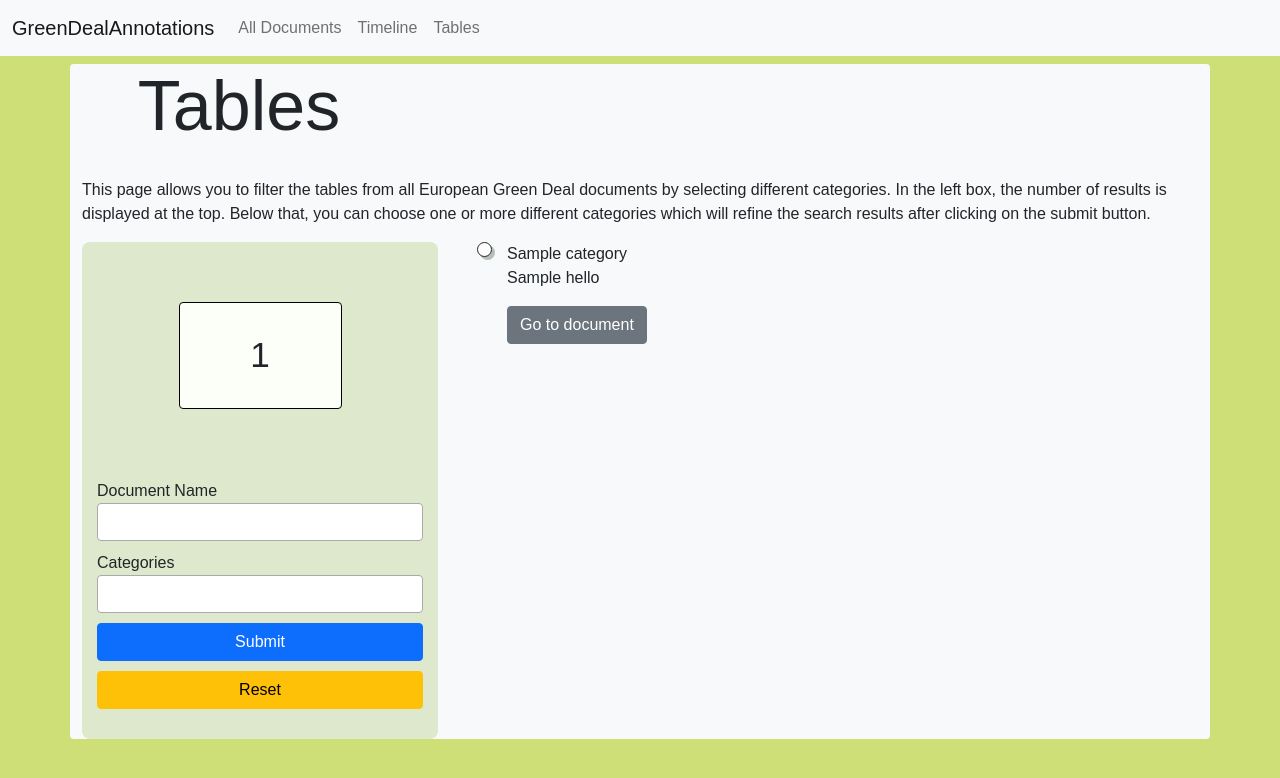
After one commit to DIS18-Green-Deal-Annotations/GreenDealAnnotationsApp, a Django app: template GreenDealAnnotations/templates/apps/table_extraction/tables.html in a window 1280 px wide. The commit adds this page. Shown: the top 778 px of the page. Run offline with Django 4.2, Linux system fonts and the light colour scheme; the template is opened without the code that fills it: most values are stand-ins (such as "Sample title", 1, 10 or a date in 2020); some libraries are stand-ins or nearby versions.

Commit message:
table extraction big push

```diff
--- /dev/null
+++ b/GreenDealAnnotations/static/css/base.css
@@ -0,0 +1,11 @@
+body {
+    background-color: #c2d651c7;
+    font-family: sans-serif !important;
+    overflow-x: hidden;
+}
+/* Old stylessheet from timeline group */
+/* body {
+    background: linear-gradient(45deg, #4e8a53d5, #c2d651c7);
+    font-family: sans-serif !important;
+    overflow-x: hidden;
+} */
--- a/GreenDealAnnotations/static/css/timeline.css
+++ b/GreenDealAnnotations/static/css/timeline.css
@@ -66,12 +66,6 @@ ul#dates li:before {
     font-size: 130%;
 }
 
-body {
-    background: linear-gradient(45deg, #4e8a53d5, #c2d651c7);
-    font-family: sans-serif !important;
-    overflow-x: hidden;
-}
-
 .flex-column > * {
     margin-top: 10px;
 }
--- a/GreenDealAnnotations/templates/apps/doc_linking/browse_documents.html
+++ b/GreenDealAnnotations/templates/apps/doc_linking/browse_documents.html
@@ -19,7 +19,7 @@
 
 {% block main %}
     <main style="height: 90vh">
-        <div class="container border border-dark">
+        <div class="container border border-dark bg-light rounded mt-2">
             <h2>Browse GreenDeal Documents</h2>
             <table class="table">
                 <thead>
--- /dev/null
+++ b/GreenDealAnnotations/templates/apps/table_extraction/tables.html
@@ -0,0 +1,114 @@
+{% extends '../../utils/base.html' %} {% load static %} {% block title %} Green Deal Annotation - Tables {% endblock %} {% block head_inject %}
+<link rel="stylesheet" href="{% static 'css/timeline.css' %}" />
+<script
+    src="https://code.jquery.com/jquery-3.6.0.slim.min.js"
+    integrity="sha256-u7e5khyithlIdTpu22PHhENmPcRdFiHRjhAuHcs05RI="
+    crossorigin="anonymous"
+></script>
+<link href="https://cdn.jsdelivr.net/npm/select2@4.1.0-rc.0/dist/css/select2.min.css" rel="stylesheet" />
+<script src="https://cdn.jsdelivr.net/npm/select2@4.1.0-rc.0/dist/js/select2.min.js"></script>
+{% endblock %} {% block main %}
+<main>
+    <div class="container bg-light rounded mt-2">
+        <div class="row">
+            <div class="col">
+                <h2>Tables</h2>
+                <p>
+                    This page allows you to filter the tables from all European Green Deal documents by selecting different categories. In the left
+                    box, the number of results is displayed at the top. Below that, you can choose one or more different categories which will refine
+                    the search results after clicking on the submit button.
+                </p>
+            </div>
+        </div>
+        <div class="row">
+            <!-----------------------------------FILTER-PANEL------------------------------------------->
+            <div class="col-4">
+                <div id="Filter" class="col-md-4-de fixed-sidebar-de">
+                    <div class="d-flex flex-column">
+                        <div id="number_entries"></div>
+                        <!--  hier werden die Container für die einzelnen Filterparts aufgesetzt
+                        und die select-Optionen mit den möglichen Optionen aus der Datenbank befüllt -->
+                        <label for="doc_name">Document Name</label>
+                        <select class="js-example-basic-multiple" id="doc_name" onchange="get_dropdown_value()" name="doc_name" multiple="multiple">
+                            {% for doc in doc_names_filter %}
+                            <option value="{{ doc }}">{{ doc }}</option>
+                            {% endfor %}
+                        </select>
+                        <label for="categories">Categories</label>
+                        <select class="js-example-basic-multiple" name="states[]" multiple="multiple">
+                            {% for cat in categories %}
+                            <option value="{{ cat }}">{{ cat }}</option>
+                            {% endfor %}
+                        </select>
+                        <button type="button" class="btn btn-primary" id="submit_filter" onclick="filter_url()">Submit</button>
+                        <button type="button" class="btn btn-warning" id="reset" onclick="reset()">Reset</button>
+                    </div>
+                </div>
+            </div>
+            <!-----------------------------------TIMELINE------------------------------------------->
+            <div class="col-8">
+                <div id="timeline">
+                    <ul id="dates">
+                        <!-- unsere komplette Timeline wird durch dieses Jinja Template erstellt;
+                            dafür werden alle Einträge in der Datenbank durchlaufen -->
+                        {% for col in data %}
+                        <li>
+                            <span class="category"> {{ col.category }} </span>
+                            <p>{{ Hello }}</p>
+                            <a href="{% url "document_details" id=col.doc_reference.id %}" class="btn btn-secondary">Go to document</a>
+                        </li>
+                        {% endfor %}
+                    </ul>
+                </div>
+            </div>
+        </div>
+    </div>
+</main>
+{% endblock %} {% block footer_script %}
+<script>
+        $(document).ready(function () {
+            $('.js-example-basic-single').select2();
+            $('.js-example-basic-multiple').select2();
+        });
+
+    window.onload = function() {
+        $('#start_date').val(String({{ start_year }}));
+        $('#end_date').val(String({{ end_year }}));
+        /*$('#doc_name').val(['1', '2']); TODO*/
+    };
+
+    /********************************FILTERUNG*UND*WEITERLEITUNG***************************************/
+
+        // Anzahl der Einträge
+        document.getElementById("number_entries").textContent=("{{ data|length }}");
+
+        // Zieht sich die ausgewählten Werte im Dropdown und schreibt sie in ein dictionary
+        var filter_values = {};
+
+        function get_dropdown_value() {
+
+            filter_values["doc_name"] = $(".js-example-basic-multiple").select2("val");
+            filter_values["start_date"] = document.getElementById('start_date').value;
+            filter_values["end_date"] = document.getElementById('end_date').value;
+        }
+
+        // Encoded die ausgewählten Filterwerte (dict) in einen str, baut eine URL
+        // in der der str als Query mitgegeben wird und leitet den User auf die Seite (View) weiter
+        function filter_url(){
+
+            var str = [];
+            for(var p in filter_values){
+               str.push(encodeURIComponent(p) + "=" + encodeURIComponent(filter_values[p]));
+            }
+
+            str = "?" + str.join("&") + "#timeline";
+            window.location = str;
+        }
+
+        // Reset Button, löscht die ausgewählten Filter und die Werte aus dem Dictionary,
+        // leitet anschließend auf die Seite (View) mit den ungefilterten Daten
+        function reset(){
+            window.location = "?doc_name=&start_date=&end_date=#timeline"
+        }
+</script>
+{% endblock %}
--- a/GreenDealAnnotations/templates/utils/base.html
+++ b/GreenDealAnnotations/templates/utils/base.html
@@ -1,16 +1,18 @@
+{% load static %}
 <!DOCTYPE html>
 <html lang="en">
-<head>
+  <head>
     <meta charset="UTF-8">
     <meta name="viewport" content="width=device-width, initial-scale=1">
     <meta name="description" content="Annotations to easily explore offical european green deal documents."/>
     <link rel="canonical" href="https://127.0.0.1:8000/" /> {# TODO: correct link once website is online #}
     <title>
-        {% block title %}
-        {% endblock %}
+      {% block title %}
+      {% endblock %}
     </title>
     <link href="https://cdn.jsdelivr.net/npm/bootstrap@5.0.2/dist/css/bootstrap.min.css" rel="stylesheet" integrity="sha384-EVSTQN3/azprG1Anm3QDgpJLIm9Nao0Yz1ztcQTwFspd3yD65VohhpuuCOmLASjC" crossorigin="anonymous">
     <script src="https://cdn.jsdelivr.net/npm/bootstrap@5.0.2/dist/js/bootstrap.bundle.min.js" integrity="sha384-MrcW6ZMFYlzcLA8Nl+NtUVF0sA7MsXsP1UyJoMp4YLEuNSfAP+JcXn/tWtIaxVXM" crossorigin="anonymous"></script>
+    <link rel="stylesheet" href="{% static 'css/base.css' %}">
     {% block head_inject %}
     {% endblock %}
 </head>
@@ -30,6 +32,10 @@
           <li class="nav-item">
           <a class="nav-link" href="{% url 'timeline' %}">Timeline</a>
         </li>
+        </li>
+          <li class="nav-item">
+          <a class="nav-link" href="{% url 'tables' %}">Tables</a>
+        </li>
           {% block navbar_inject %}
           {% endblock %}
       </ul>
--- a/GreenDealAnnotations/urls.py
+++ b/GreenDealAnnotations/urls.py
@@ -2,13 +2,14 @@ from django.contrib import admin
 from django.urls import path
 from django.views.generic import TemplateView
 from core.views import index
-from core.views import DocumentViewer, timeline, browse_documents
+from core.views import DocumentViewer, timeline, browse_documents, tables
 
 urlpatterns = [
     # pages by groups
     path('timeline/', timeline, name='timeline'),
     path('documentviewer/<int:id>/', DocumentViewer, name='document_details'),
     path('documentviewer/', browse_documents, name='all_documents'),
+    path('tableviewer/', tables, name='tables'),
 
     # general
     path('admin/', admin.site.urls),
```
Also changed, not shown: core/models.py (+25 -0 lines), core/views.py (+14 -0 lines), html_processing/table_extraction_dbs/write_to_db.py (added, +62 -0 lines).
